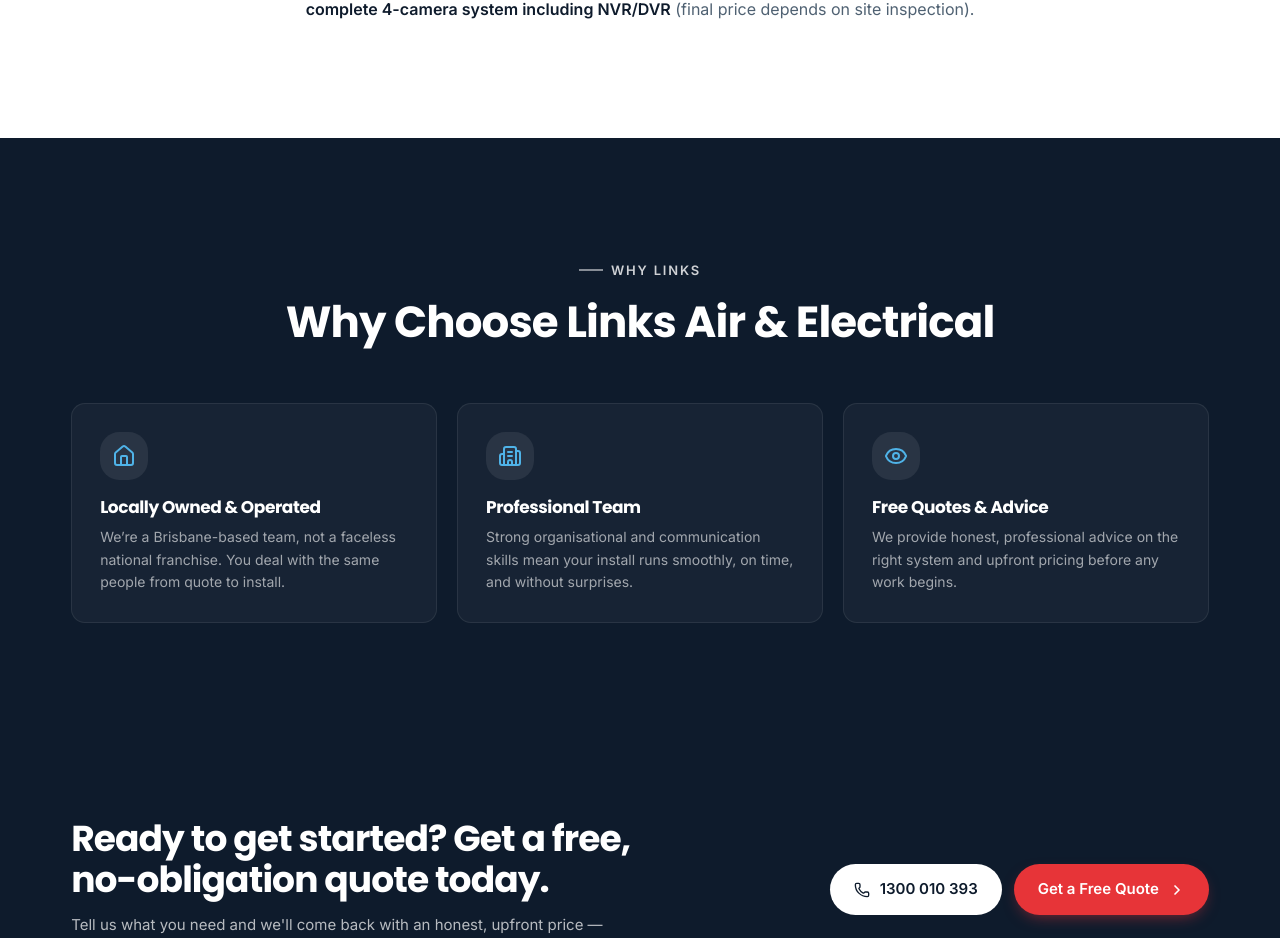
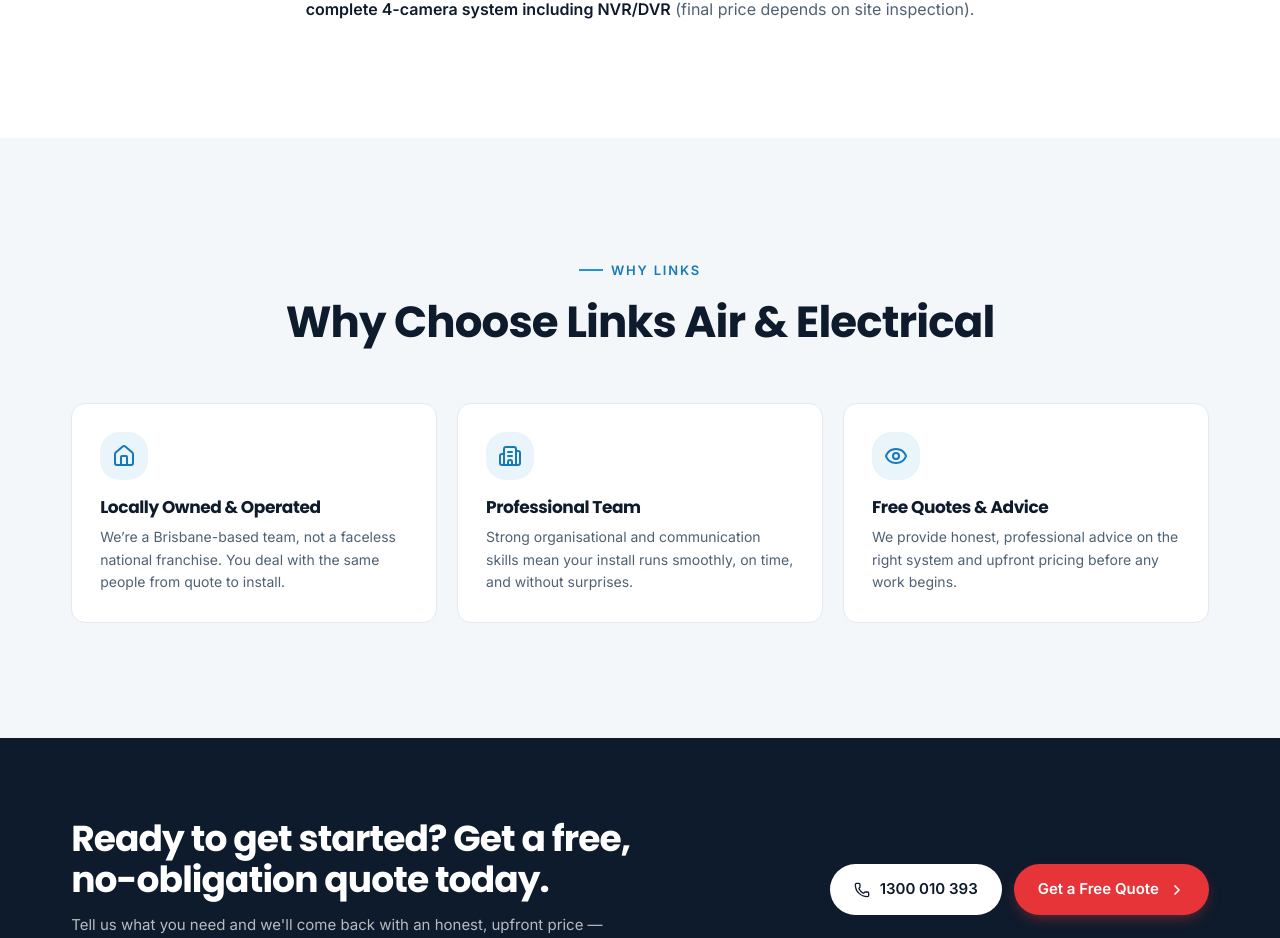
Before and after one commit to jawad14/linksairelectrical-website, a Next.js app: page /security-camera-installation in a window 1280 px wide. Shown: the part 4218-5156 px from the top of the page. Built offline with nearby package versions, Linux system fonts and the light colour scheme.

Commit message:
feat: update styling for the security camera installation page to enhance visual appeal and readability

```diff
--- a/app/security-camera-installation/page.tsx
+++ b/app/security-camera-installation/page.tsx
@@ -332,15 +332,15 @@ export default function SecurityCameraInstallationPage() {
         </section>
 
         {/* ── Why Choose Us ── */}
-        <section className="bg-[#0E1B2C] py-[clamp(72px,9vw,120px)] text-white">
+        <section className="bg-[#F4F7FA] py-[clamp(72px,9vw,120px)]">
           <div className="mx-auto max-w-[1240px] px-[clamp(20px,4vw,56px)]">
             <div className="mx-auto mb-14 max-w-[760px] text-center">
-              <span className="mb-[18px] inline-flex items-center gap-2 text-[13px] font-semibold tracking-[0.14em] text-white/80 uppercase before:inline-block before:h-0.5 before:w-6 before:bg-white/50">
+              <span className="mb-[18px] inline-flex items-center gap-2 text-[13px] font-semibold tracking-[0.14em] text-[#1779B8] uppercase before:inline-block before:h-0.5 before:w-6 before:bg-[#2196D6]">
                 Why Links
               </span>
               <Heading
                 level={2}
-                className="font-heading text-[clamp(28px,3.4vw,44px)] leading-[1.12] font-bold tracking-[-0.02em] text-white"
+                className="font-heading text-[clamp(28px,3.4vw,44px)] leading-[1.12] font-bold tracking-[-0.02em] text-[#0E1B2C]"
               >
                 Why Choose Links Air &amp; Electrical
               </Heading>
@@ -350,15 +350,18 @@ export default function SecurityCameraInstallationPage() {
               {whyUs.map((item) => (
                 <div
                   key={item.title}
-                  className="rounded-[14px] border border-white/[0.08] bg-white/[0.04] p-7"
+                  className="rounded-[14px] border border-[#E3E9F0] bg-white p-7"
                 >
-                  <div className="mb-4 grid h-12 w-12 place-items-center rounded-xl bg-white/[0.08] text-[#4FB3E8]">
+                  <div className="mb-4 grid h-12 w-12 place-items-center rounded-xl bg-[#E9F4FB] text-[#1779B8]">
                     <item.icon className="h-6 w-6" />
                   </div>
-                  <Heading level={3} className="font-heading mb-2 text-[17px] font-bold text-white">
+                  <Heading
+                    level={3}
+                    className="font-heading mb-2 text-[17px] font-bold text-[#0E1B2C]"
+                  >
                     {item.title}
                   </Heading>
-                  <P className="text-[14px] leading-[1.6] text-white/60">{item.desc}</P>
+                  <P className="text-[14px] leading-[1.6] text-[#4F6172]">{item.desc}</P>
                 </div>
               ))}
             </div>
```
